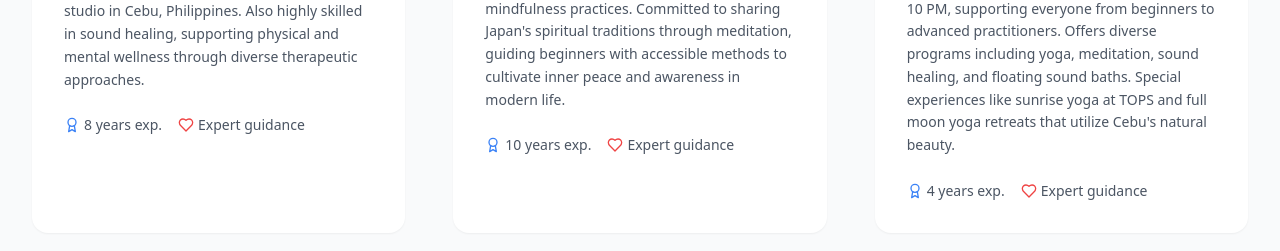
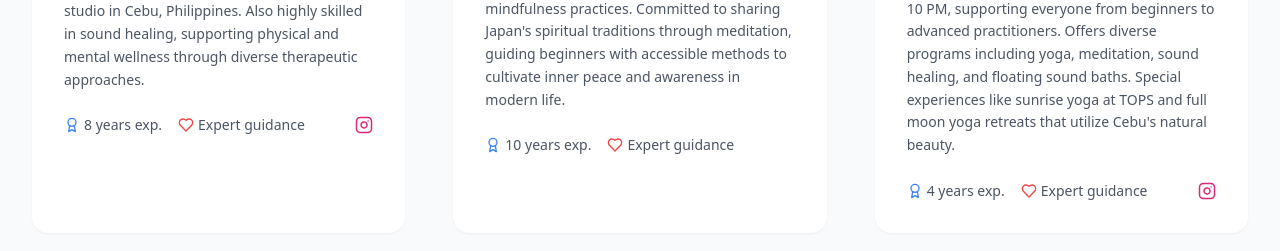
Before and after one commit to taka-dhj/ZenRetreat, a React (Vite) app: page /instructors in a window 1280 px wide. Shown: the part 968-1219 px from the top of the page. Built offline with nearby package versions, Linux system fonts and the light colour scheme; no server answers; a web font is replaced by a local one.

Commit message:
Add: PrincessとDAWATAのプロフィールにInstagramアカウントリンクを追加

```diff
--- a/src/pages/Instructors.tsx
+++ b/src/pages/Instructors.tsx
@@ -1,5 +1,5 @@
 import React, { useState } from 'react';
-import { Star, Award, Heart, ChevronLeft, ChevronRight } from 'lucide-react';
+import { Star, Award, Heart, ChevronLeft, ChevronRight, Instagram } from 'lucide-react';
 import { useLanguage } from '../contexts/LanguageContext';
 import CTASection from '../components/CTASection';
 
@@ -107,7 +107,8 @@ const Instructors: React.FC = () => {
         ? 'フィリピン・セブで最も有名なヨガスタジオ「DAWATA Wellness」で、初心者から上級者まで幅広くヨガを指導しています。サウンドヒーリングにも精通しており、様々なアプローチを通じて心身の改善をサポートします。'
         : 'Teaches yoga to students of all levels, from beginners to advanced practitioners, at "DAWATA Wellness," the most renowned yoga studio in Cebu, Philippines. Also highly skilled in sound healing, supporting physical and mental wellness through diverse therapeutic approaches.',
       experience: 8,
-      rating: 4.9
+      rating: 4.9,
+      instagram: 'https://www.instagram.com/princessliezamanzon?igsh=MTAwNWQya3MxMm45cg=='
     },
     {
       id: 'hiroshi',
@@ -134,7 +135,8 @@ const Instructors: React.FC = () => {
         ? 'セブ島で最も革新的なヨガ&ウェルネススタジオで多数のインストラクターが在籍。朝6時から夜10時まで、初心者から上級者まで幅広くサポート。ヨガ、瞑想、サウンドヒーリング、フローティングサウンドバスなど、多彩なプログラムを提供。TOPSでのサンライズヨガやフルムーンヨガリトリートなど、セブの自然を活かした特別な体験も。'
         : 'Cebu\'s most innovative yoga & wellness studio with numerous instructors. Open from 6 AM to 10 PM, supporting everyone from beginners to advanced practitioners. Offers diverse programs including yoga, meditation, sound healing, and floating sound baths. Special experiences like sunrise yoga at TOPS and full moon yoga retreats that utilize Cebu\'s natural beauty.',
       experience: 4,
-      rating: 4.9
+      rating: 4.9,
+      instagram: 'https://www.instagram.com/dawata.wellness?igsh=d2Z0bWlpaGtyYzl6'
     },
     {
       id: 'kenji',
@@ -222,6 +224,17 @@ const Instructors: React.FC = () => {
                           </span>
                         </div>
                       </div>
+                      {instructor.instagram && (
+                        <a
+                          href={instructor.instagram}
+                          target="_blank"
+                          rel="noopener noreferrer"
+                          className="flex items-center space-x-1 text-pink-600 hover:text-pink-700 transition-colors"
+                          aria-label="Instagram"
+                        >
+                          <Instagram size={18} />
+                        </a>
+                      )}
                     </div>
                   </div>
                 </div>
```
